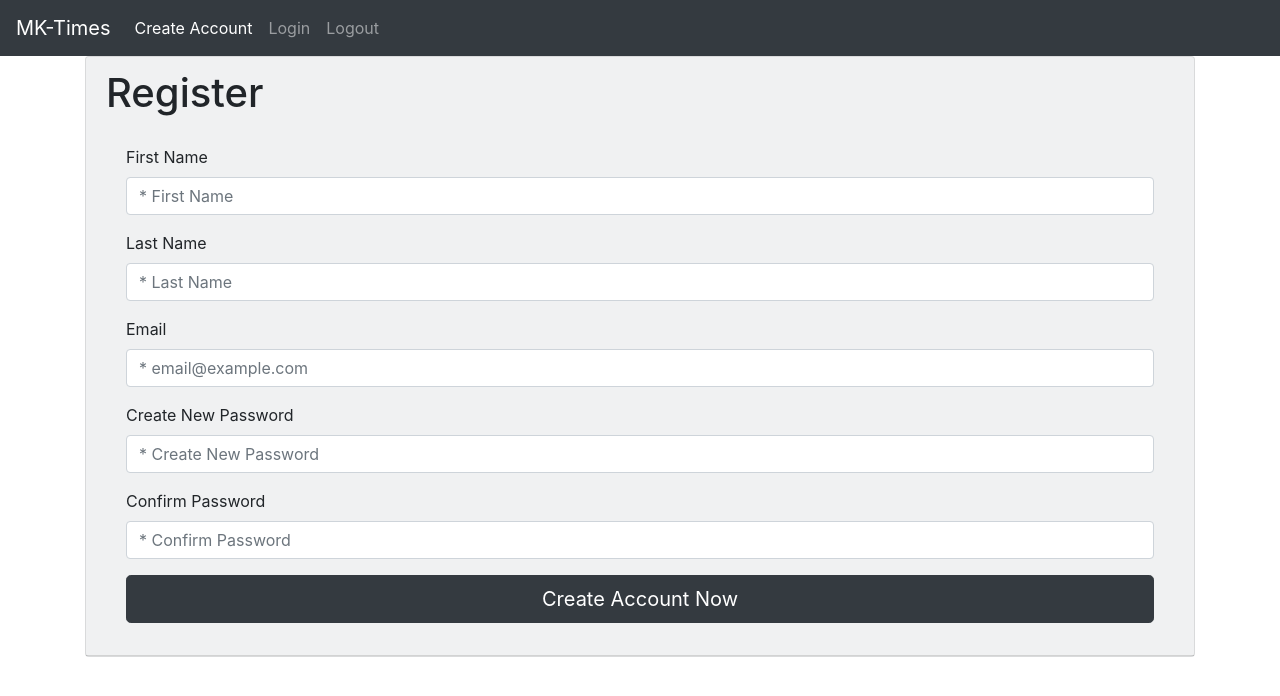
After one commit to Jp2429/MK-Times-Portfolio, a PHP site: page /register.php in a window 1280 px wide. The commit adds this page. Shown: the top 696 px of the page. Run offline with PHP 8.4, Linux system fonts and the light colour scheme.

Commit message:
created register,login and basic home page

```diff
--- /dev/null
+++ b/includes/nav.php
@@ -0,0 +1,40 @@
+<!DOCTYPE html>
+<html lang="en">
+  <head>
+    <!-- Required meta tags -->
+    <meta charset="utf-8">
+    <meta name="viewport"
+   content="width=device-width, initial-scale=1, shrink-to-fit=no">
+	<title>CRUD Practice!</title>
+
+    <!-- Bootstrap CSS -->
+    <link rel="stylesheet"
+    href="https://cdn.jsdelivr.net/npm/bootstrap@4.6.2/dist/css/bootstrap.min.css"
+    integrity="sha384-xOolHFLEh07PJGoPkLv1IbcEPTNtaed2xpHsD9ESMhqIYd0nLMwNLD69Npy4HI+N"
+    crossorigin="anonymous">
+
+  </head>
+  <body>
+<nav class="navbar navbar-expand-lg navbar-dark bg-dark">
+  <a class="navbar-brand" href="#">MK-Times</a>
+  <button class="navbar-toggler" type="button"
+    data-toggle="collapse"
+    data-target="#navbarNav"
+    aria-controls="navbarNav"
+    aria-expanded="false" aria-label="Toggle navigation">
+    <span class="navbar-toggler-icon"></span>
+  </button>
+  <div class="collapse navbar-collapse" id="navbarNav">
+    <ul class="navbar-nav">
+      <li class="nav-item active">
+        <a class="nav-link" href="register.php">Create Account <span class="sr-only">(current)</span></a>
+      </li>
+      <li class="nav-item">
+        <a class="nav-link" href="login.php">Login</a>
+      </li>
+      <li class="nav-item">
+        <a class="nav-link" href="logout.php">Logout</a>
+      </li>
+    </ul>
+  </div>
+</nav>
--- a/login.php
+++ b/login.php
@@ -1,5 +1,5 @@
 <?php
-include ( 'include/nav.html' ) ;
+include ( 'includes/nav.php' ) ;
 # Display any error messages if present.
 if ( isset( $errors ) && !empty( $errors ) )
 {
--- /dev/null
+++ b/register.php
@@ -0,0 +1,166 @@
+<?php
+    include ( 'includes/nav.php' ) ;
+
+    if ( $_SERVER[ 'REQUEST_METHOD' ] == 'POST' )
+    {
+        # Connect to the database.
+        require ('connect_db.php');
+        # Initialize an error array.
+        $errors = array();
+
+        # Check for a first name.
+        if ( empty( $_POST[ 'first_name' ] ) )
+        {
+            $errors[] = 'Enter your first name.' ;
+        }
+        else
+        {
+            $fn = mysqli_real_escape_string( $link, trim( $_POST[ 'first_name' ] ) ) ;
+        }
+        # Check for a last name.
+        if ( empty( $_POST[ 'last_name' ] ) )
+        {
+            $errors[] = 'Enter your last name.' ;
+        }
+        else
+        {
+            $ln = mysqli_real_escape_string( $link, trim( $_POST[ 'last_name' ] ) ) ;
+        }
+        # Check for an email address.
+        if ( empty( $_POST[ 'email' ] ) )
+        {
+            $errors[] = 'Enter your email address.' ;
+        }
+        else
+        {
+            $e = mysqli_real_escape_string( $link, trim( $_POST[ 'email' ] ) ) ;
+        }
+        # Check for a password and matching input passwords.
+        if ( !empty($_POST[ 'pass1' ] ) )
+        {
+            if ( $_POST[ 'pass1' ] != $_POST[ 'pass2' ] )
+            {
+                $errors[] = 'Passwords do not match.' ;
+            }
+            else
+            {
+                $p = mysqli_real_escape_string( $link, trim( $_POST[ 'pass1' ] ) ) ;
+            }
+        }
+        else
+        {
+            $errors[] = 'Enter your password.' ;
+        }
+        # Check if email address already registered.
+        if ( empty( $errors ) )
+        {
+            $q = "SELECT user_id FROM users WHERE email='$e'" ;
+            $r = @mysqli_query ( $link, $q ) ;
+            if ( mysqli_num_rows( $r ) != 0 )
+                $errors[] = 'Email address already registered. <a class="alert-link" href="login.php">Sign In Now</a>' ;
+        }
+        # On success register user inserting into 'users' database table.
+        if ( empty( $errors ) )
+        {
+            $q = "INSERT INTO users (first_name, last_name, email, pass, reg_date) VALUES ('$fn', '$ln', '$e', '$p', NOW() )";
+            $r = @mysqli_query ( $link, $q ) ;
+            if ($r)
+            {
+                echo '<div class"container">
+                      <div class="alert alert secondary" role="alert">
+                        <button type="button" class="close" data-dismiss="alert" aria-label="Close">
+                          <span aria-hidden="true">&times;</span>
+                          </button>
+                        <h4 class="alert-heading">Thank you for registering!</h4>
+                        <a class="alert-link" href="login.php">Login</a>
+                    </div>';
+            }
+            # Close database connection.
+            mysqli_close($link);
+            exit();
+        }
+        # Or report errors.
+        else
+        {
+            echo '<div class"container">
+                      <div class="alert alert secondary" role="alert">
+                        <button type="button" class="close" data-dismiss="alert" aria-label="Close">
+                          <span aria-hidden="true">&times;</span>
+                        </button>
+                        <h4 class="alert-heading" id="err_msg">The following error(s) occurred:</h4>
+                    </div>';
+
+             ;
+            foreach ( $errors as $msg )
+            {
+                echo " - $msg<br>" ;
+            }
+            echo '<p>or please try again.</p></div>';
+            # Close database connection.
+            mysqli_close( $link );
+        }
+    }
+?>
+<div class="container">
+    <div class="row">
+        <div class="col-sm">
+            <div class="card bg-light mb-3">
+                <div class="card-header">
+                    <h1>Register</h1>
+                    <div class="card-body">
+                        <form action="register.php" method="post">
+                            <div class="form-group">
+                                <label for="inputfirst_name">First Name</label>
+                                <input type="text"
+                                    name="first_name"
+                                    class="form-control"
+                                    required
+                                    placeholder="* First Name "
+                                    value="<?php if (isset($_POST['first_name'])) echo $_POST['first_name']; ?>">
+                            </div><!-- closing form group -->
+                            <div class="form-group">
+                                <label for="inputlast_name">Last Name</label>
+                                <input type="text"
+                                    name="last_name"
+                                    class="form-control"
+                                    required
+                                    placeholder="* Last Name"
+                                    value="<?php if (isset($_POST['last_name'])) echo $_POST['last_name']; ?>">
+                            </div><!-- closing form group -->
+                            <div class="form-group">
+                                <label for="inputemail">Email</label>
+                                <input type="email"
+                                    name="email"
+                                    class="form-control"
+                                    required
+                                    placeholder="* email@example.com"
+                                    value="<?php if (isset($_POST['email'])) echo $_POST['email']; ?>">
+                            </div><!-- closing form group -->
+                            <div class="form-group">
+                                <label for="inputpass1">Create New Password</label>
+                                <input type="password"
+                                    name="pass1"
+                                    class="form-control"
+                                    required
+                                    placeholder="* Create New Password"
+                                    value="<?php if (isset($_POST['pass1'])) echo $_POST['pass1']; ?>">
+                            </div><!-- closing form group -->
+                            <div class="form-group">
+                                <label for="inputpass2">Confirm Password</label>
+                                <input type="password"
+                                    name="pass2"
+                                    class="form-control"
+                                    required
+                                    placeholder="* Confirm Password"
+                                    value="<?php if (isset($_POST['pass2'])) echo $_POST['pass2']; ?>">
+                            </div><!-- closing form group -->
+                            <input type="submit"
+                                value="Create Account Now"
+                                class="btn btn-dark btn-lg btn-block" >
+                        </form><!-- closing form -->
+                    </div><!-- closing card header -->
+                </div><!-- closing card -->
+            </div><!-- closing -->
+        </div><!-- closing row -->
+    </div><!-- closing container-->
+</form><!-- closing form -->
```
Also changed, not shown: connect_db.php (added, +10 -0 lines), home.php (added, +9 -0 lines), includes/footer.php (added, +9 -0 lines), logout.php (added, +8 -0 lines), products.php (added).
